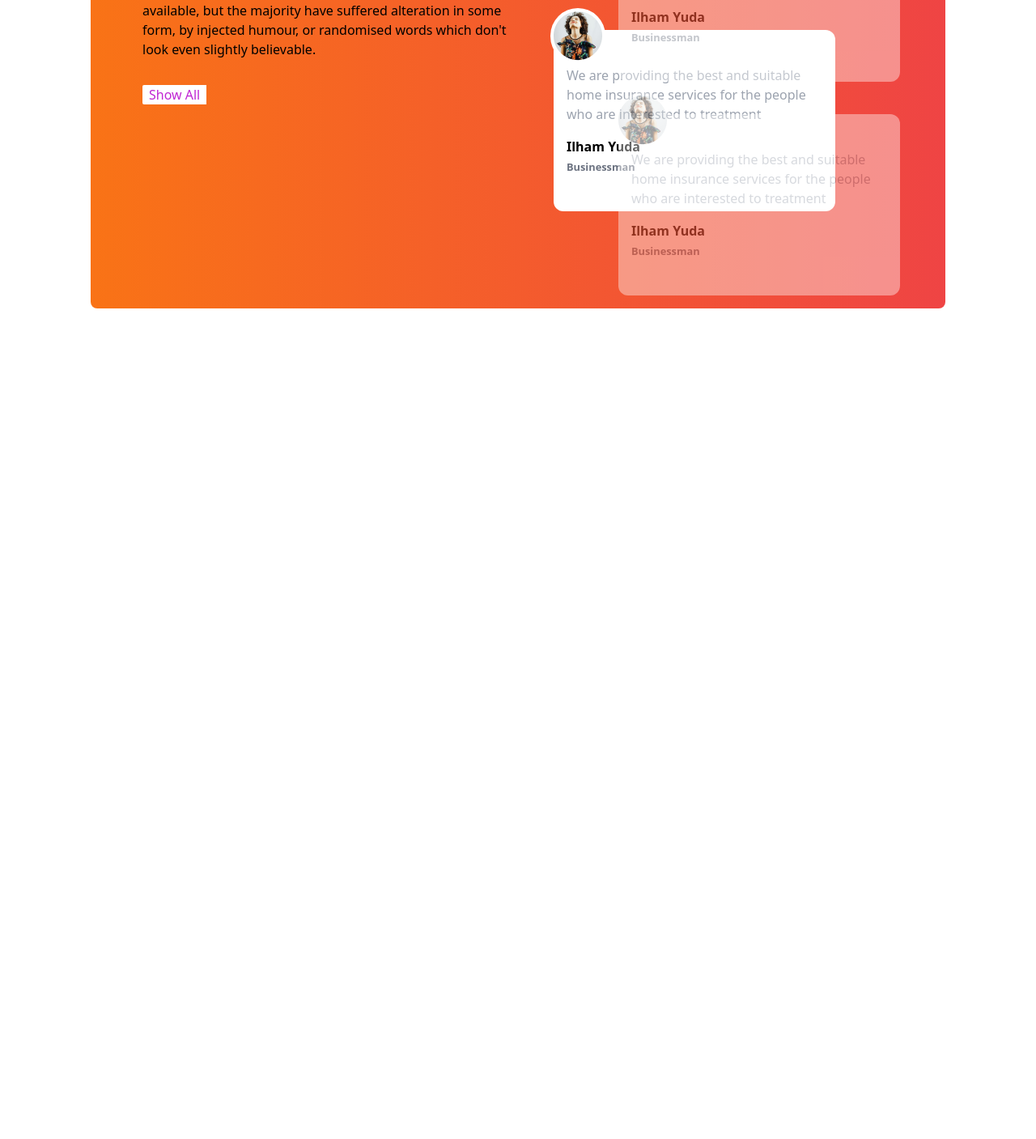
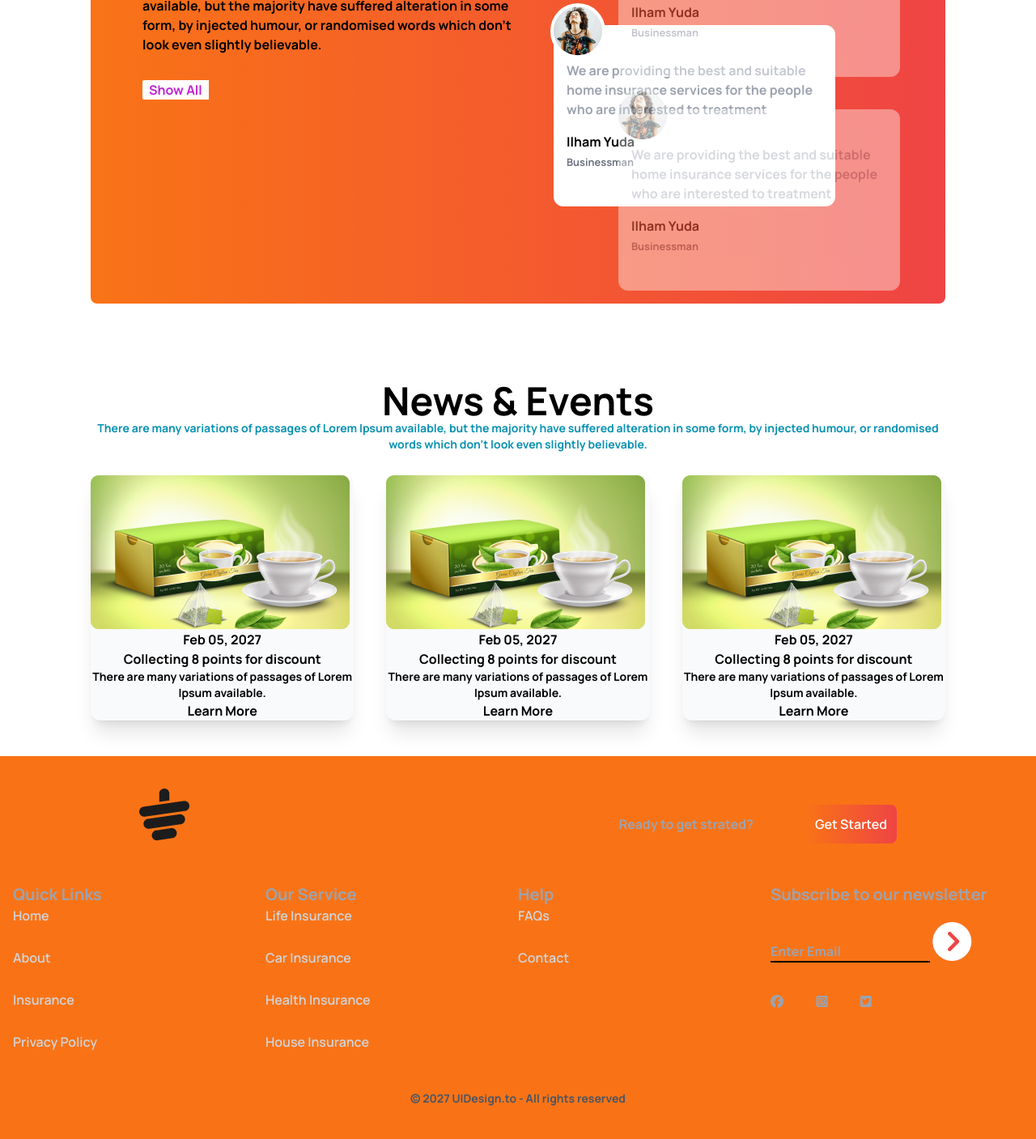
Before and after one commit to atiqur-rahman1992/tea-house, a plain HTML site: page index.html in a window 1280 px wide. Shown: the part 1970-3377 px from the top of the page at 81% size. Before the commit the page ends 2447 px from the top, so only its background shows below. Drawn offline with nearby package versions, Linux system fonts and the light colour scheme.

Commit message:
Final edition

```diff
--- a/index.html
+++ b/index.html
@@ -16,15 +16,21 @@
         tailwind.config = {
           theme: {
             extend: {
+
               colors: {
                 clifford: '#da373d',
-              }
-            }
-          }
+              },
+              fontFamily: {
+                 manrope:['Manrope',serif],
+              },
+
+            },
+          },
         }
       </script>
+      <link rel="stylesheet" href="style.css">
 </head>
-<body>
+<body class="manrope-font">
     <main class="max-w-screen-xl mx-auto px-16 lg:px-28 ">
 <!-- header section -->
  <header class="lg:flex mb-20 pt-10">
@@ -202,7 +208,118 @@ tea time at <br> The Tea House
 
 
     </section>
+    <!-- News & Events start -->
+    <section>
+      <div class="text-center mb-7">
+        <h1 class="font-bold text-5xl">News & Events</h1>
+        <p class="text-cyan-600 text-sm">There are many variations of passages of Lorem Ipsum available, but the majority have suffered alteration in some form, by injected humour, or randomised words which don't look even slightly believable. </p>
+      </div>
+      <div class="grid grid-cols-3 justify-evenly gap-10 mb-11">
+        <!-- card 1 -->
+        <div class="text-center bg-slate-50 rounded-xl shadow-xl">
+          <img src="./images/news-1.png" alt="">
+          <p class="font-sm">Feb 05, 2027</p>
+          <h4 class="font-bold">Collecting 8 points for discount</h4>
+          <p class="text-sm">There are many variations of passages of Lorem Ipsum available.</p>
+          <h5 class="font-bold">Learn More</h5>
+
+        </div>
+        <div class="text-center bg-slate-50 rounded-xl shadow-xl">
+          <img src="./images/news-1.png" alt="">
+          <p class="font-sm">Feb 05, 2027</p>
+          <h4 class="font-bold">Collecting 8 points for discount</h4>
+          <p class="text-sm">There are many variations of passages of Lorem Ipsum available.</p>
+          <h5 class="font-bold">Learn More</h5>
+
+        </div>
+        <div class="text-center bg-slate-50 rounded-xl shadow-xl">
+          <img src="./images/news-1.png" alt="">
+          <p class="font-sm">Feb 05, 2027</p>
+          <h4 class="font-bold">Collecting 8 points for discount</h4>
+          <p class="text-sm">There are many variations of passages of Lorem Ipsum available.</p>
+          <h5 class="font-bold">Learn More</h5>
+
+        </div>
+
+      </div>
+    </section>
     </main>
+
+    <footer class="bg-orange-500  text-gray-400 px-4 py-10  ">
+<div class="w-9/12 mx-auto">
+<!-- logo -->
+ <div class="flex justify-between mb-7 ">
+  <img class="mb-6" src="./images/cup.png" alt="">
+  <div class="flex items-center gap-x-16">
+    <h4>Ready to get strated?</h4>
+    <button class="bg-gradient-to-r from-orange-500 to-red-500 px-3 py-3 rounded-lg text-white font-semibold">Get Started</button>
+
+  </div>
+ </div>
+</div>
+<!-- link -->
+<div class="grid grid-cols-1 md:grid-cols-2 lg:grid-cols-4">
+  <!-- first colum -->
+<div class="font-semibold">
+  <h3 class="text-xl font-bold bottom-8">Quick Links</h3>
+  <ul class="space-y-7 text-gray-300">
+<li > <a class="hover:text-orange-500" href="#">Home</a></li>
+<li > <a class="hover:text-orange-500" href="#">About</a></li>
+<li > <a class="hover:text-orange-500" href="#">Insurance</a></li>
+<li > <a class="hover:text-orange-500" href="#">Privacy Policy</a></li>
+
+  </ul>
+  </div>
+  <!-- second colum -->
+  <div class="font-semibold">
+    <h3 class="text-xl font-bold bottom-8">Our Service</h3>
+    <ul class="space-y-7 text-gray-300">
+  <li > <a class="hover:text-orange-500" href="#">Life Insurance</a></li>
+  <li > <a class="hover:text-orange-500" href="#">Car Insurance</a></li>
+  <li > <a class="hover:text-orange-500" href="#">Health Insurance</a></li>
+  <li > <a class="hover:text-orange-500" href="#">House Insurance</a></li>
+
+    </ul>
+    </div>
+    <!-- third colum -->
+    <div class="font-semibold">
+      <h3 class="text-xl font-bold bottom-8">Help</h3>
+      <ul class="space-y-7 text-gray-300">
+    <li > <a class="hover:text-orange-500" href="#">FAQs</a></li>
+    <li > <a class="hover:text-orange-500" href="#">Contact</a></li>
+
+
+      </ul>
+
+</div>
+<!-- fouth colum -->
+ <div>
+
+<h3 class="text-xl font-bold bottom-8">Subscribe to our newsletter</h3>
+<div class="flex flex-col my-5 ">
+  <div>
+    <input type="text" placeholder="Enter Email" class="bg-transparent border-b-2 border-b-black">
+    <i class="fa-solid fa-circle-chevron-right bg-red-500 text-5xl rounded-full text-white"  ></i>
+  </div>
+  <div class="flex  w-2/5 justify-between mt-10">
+    <i class="fa-brands fa-facebook"></i>
+    <i class="fa-brands fa-square-instagram"></i>
+    <i class="fa-brands fa-square-twitter"></i>
+
+
+  </div>
+
+</div>
+
+</div>
+
+</div>
+<div class="text-center mt-7 pt-5">
+  <p class="text-sm text-gray-600">© 2027 UIDesign.to - All rights reserved</p>
+
+</div>
+
+    </footer>
 
 </body>
 </html>
--- /dev/null
+++ b/style.css
@@ -0,0 +1,8 @@
+@import url('https://fonts.googleapis.com/css2?family=Manrope:wght@200..800&display=swap');
+
+.manrope-font {
+    font-family: "Manrope", serif;
+    font-optical-sizing: auto;
+    font-weight: 700;
+    font-style: normal;
+  }
```
